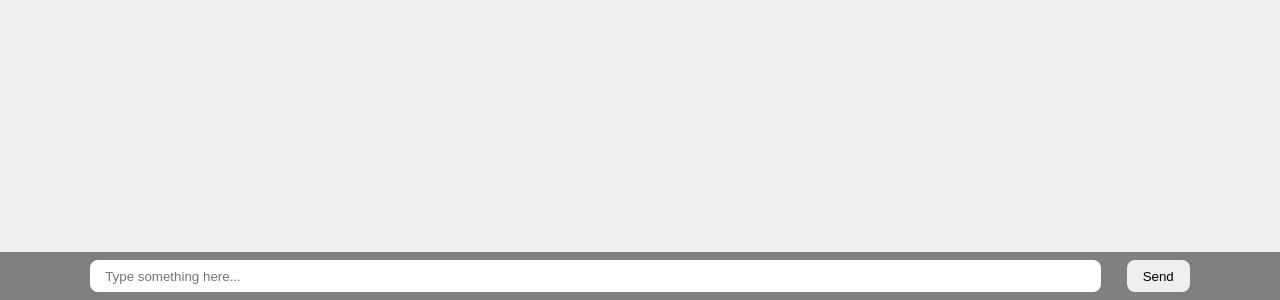
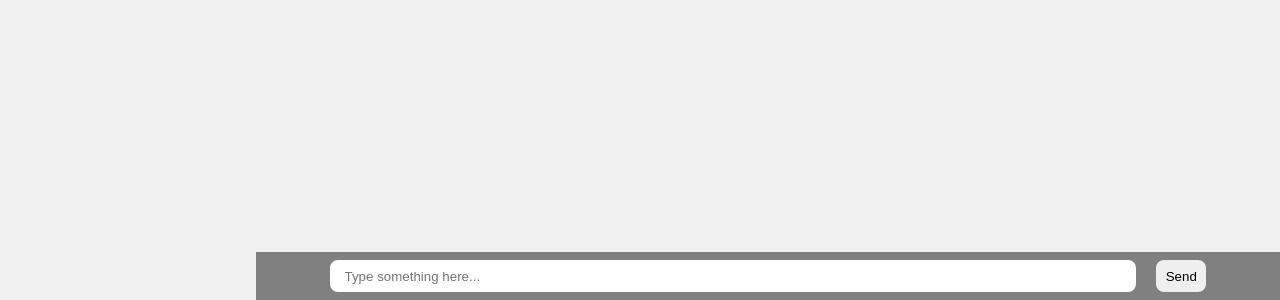
Before and after one commit to jim-low/backend-messaging-system, a plain HTML site: page client/pages/chat/chat.html in a window 1280 px wide. Shown: the part 500-800 px from the top of the page. Drawn offline with nearby package versions, Linux system fonts and the light colour scheme; no server answers.

Commit message:
chore: add width to users list window and chat window

```diff
--- a/client/styles/chat.css
+++ b/client/styles/chat.css
@@ -9,6 +9,7 @@ body {
 #users-window {
   margin: 0;
   padding: 0;
+  width: 20%;
 }
 
 #users-window li {
@@ -29,7 +30,7 @@ body {
 }
 
 #chat-stuff {
-  width: 100%;
+  width: 80%;
 }
 
 #chat-messages {
```
